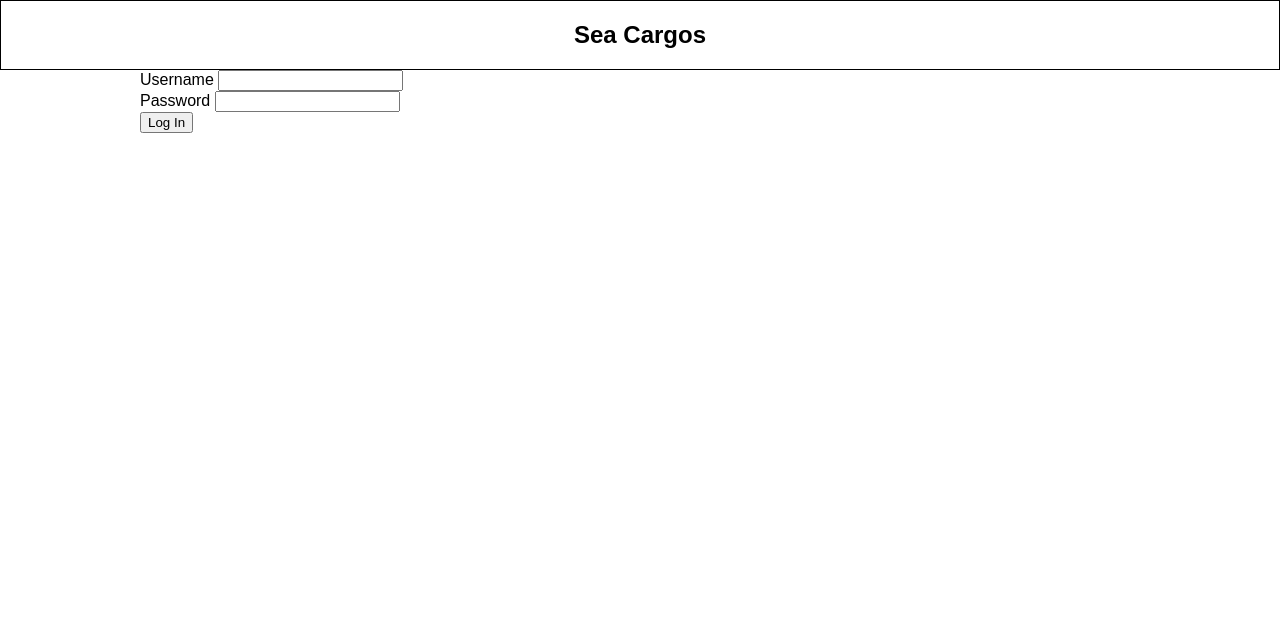
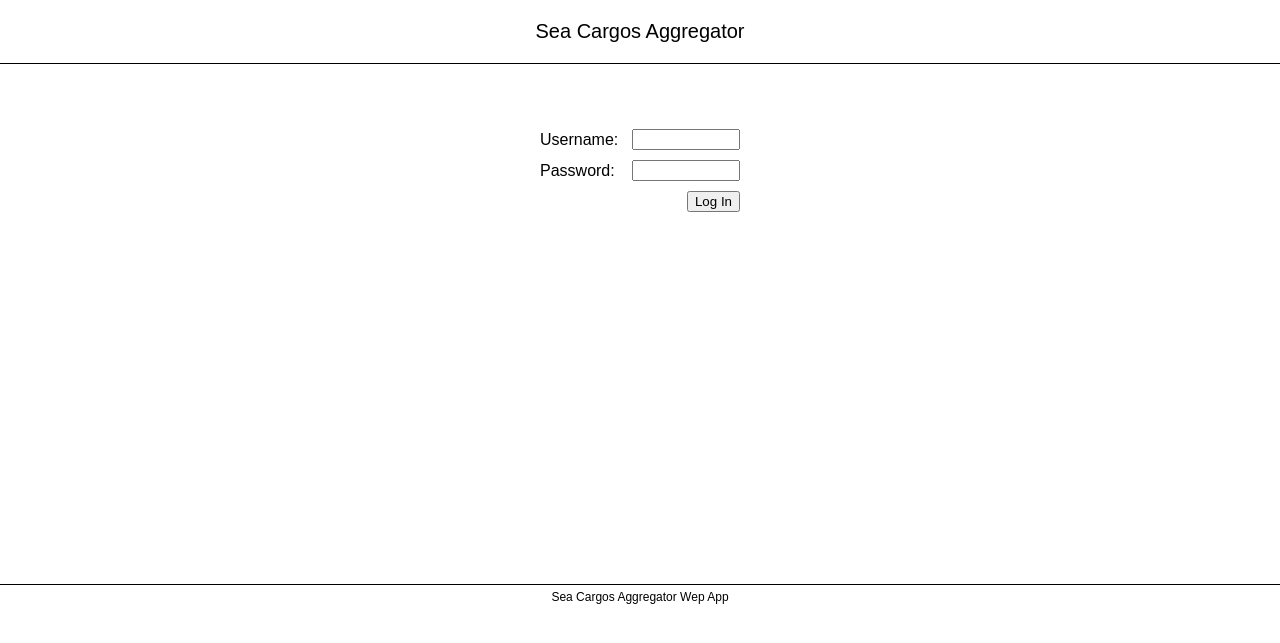
Before and after one commit to deevgeny/seacargos, a Flask app: template seacargos/templates/home/home.html in a window 1280 px wide. Shown: the top 643 px of the page. Run offline with Flask 2, Linux system fonts and the light colour scheme; the template is opened without the code that fills it, so the values that code supplies are empty; parts of the project's set-up code (start-up, migrations or seed data) failed here and were passed over.

Commit message:
Basic grid layout for base, home and admin templates.

```diff
--- a/seacargos/static/style.css
+++ b/seacargos/static/style.css
@@ -1,3 +1,5 @@
+/* Original sourse https://www.w3.org/TR/css-grid/ */
+/* BASIC GRID LAYOUT */
 body {
 	margin: 0;
 	padding: 0;
@@ -5,14 +7,69 @@ body {
 	font-family: Arial;
 }
 
-.header {
-    text-align: center;
-    border: 1px solid black;
+@media (orientation: landscape) {
+    #grid {
+        display: grid;
+        grid-template-areas: "header header"
+                             "top-menu top-menu"
+                             "content content" /* . means empty */
+                             "footer footer";
+        grid-template-columns: auto 1fr;
+        grid-template-rows: auto auto 1fr auto;
+    }
 }
 
-.fixed-container {
-	max-width: 1000px;
-	padding: 0 20px;
-	margin: 0 auto;
-	position: relative;
+#header {grid-area: header; justify-self: stretch;}
+#top-menu {grid-area: top-menu; align-self: left;}
+#side-menu {grid-area: side-menu; align-self: start;}
+#content {grid-area: content; justify-self: center;}
+#footer {grid-area: footer; justify-self: stretch;}
+
+.header-bar {
+    font-size: 20px;
+    padding: 20px 0px;
+    text-align: center;
+    border-bottom: 1px solid black;
 }
+
+.top-menu-bar {
+    background-color: black;
+    color: white;
+}
+
+.content-container {
+    padding: 10px;
+    min-height: 500px;
+}
+
+.footer-bar {
+    font-size: 12px;
+    padding: 5px 0px;
+    text-align: center;
+    border-top: 1px solid black;
+}
+/* CONTENT STYLES */
+form.login-form {
+    display: grid;
+    grid-template-columns: [labels] auto [fields] auto;
+    grid-auto-flow: row dense;
+    width: 200px;
+    margin-top: 50px;
+}
+
+    form.login-form > label {
+        grid-column: labels;
+        grid-row: auto;
+        place-self: center left;
+        /*align-self: center;
+        justify-self: left;*/
+    }
+    form.login-form > input {
+        grid-column: fields;
+        grid-row: auto;
+        place-self: center right;
+        /*align-self: center;
+        justify-self: left;*/
+        margin: 5px 0;
+        max-width: 100px;
+    }
--- a/seacargos/templates/base.html
+++ b/seacargos/templates/base.html
@@ -1,13 +1,24 @@
 <!DOCTYPE html>
+
 <html lang="en">
   <head>
     <meta charset="utf-8">
-    <title>SeaCargos | {% block title %}{% endblock %}</title>
+    <meta name="viewport" content="width=device-width, initial-scale=1">
+    <title>Sea Cargos Aggregator{% block title %}{% endblock %}</title>
     <link rel="stylesheet" href="{{ url_for('static', filename='style.css') }}">
   </head>
+
   <body>
-    <div class="header">
-        <h2>Sea Cargos</h2>
+    <div id="grid">
+      <div id="header" class="header-bar">
+        {% block header %}Sea Cargos Aggregator{% endblock %}
+      </div>
+      <!--<div id="side-menu">Side menu</div>-->
+      <div id="top-menu">{% block top_menu %}{% endblock %}</div>
+      <div id="content" class="content-container">{% block content %}{% endblock %}</div>
+      <div id="footer" class="footer-bar">
+        {% block footer %}Sea Cargos Aggregator Wep App{% endblock %}
+      </div>
     </div>
     <div class="fixed-container">
     {% block errors %}
@@ -16,8 +27,6 @@
       {% endfor %}
     {% endblock %}
 
-    {% block content %}
-    {% endblock %}
     </div>
   </body>
-  </html>
+</html>
--- a/seacargos/templates/home/home.html
+++ b/seacargos/templates/home/home.html
@@ -1,21 +1,28 @@
 {% extends 'base.html' %}
 
-{% block title %}Home Page{% endblock %}
+{% block title %}
+  {% if g.user %}
+    | Dashboard
+  {% endif %}
+{% endblock %}
 
 {% block errors %}
 {% endblock %}
 
-{% block content %}
+{% block top_menu %}
   {% if g.user %}
-    <h6>User: {{ g.user['name'] }}</h6>
-    <a href="{{ url_for('home.logout')}}">Logout</a>
-  {% else %}
-  <form method="post">
-    <label for="username">Username</label>
-    <input name="username" id="username" required><br>
-    <label for="password">Password</label>
-    <input type="password" name="password" id="password" required><br>
-    <input type="submit" value="Log In">
-  </form>
+    User: {{ g.user['name'] }} | <a href="{{ url_for('home.logout')}}">Logout</a>
   {% endif %}
 {% endblock %}
+
+{% block content %}
+  {% if not g.user %}
+    <form method="post" class="login-form">
+      <label for="username">Username:</label>
+      <input name="username" id="username" required>
+      <label for="password">Password:</label>
+      <input type="password" name="password" id="password" required>
+      <input type="submit" value="Log In">
+    </form>
+  {% endif %}
+{% endblock %}
```
Also changed, not shown: seacargos/templates/admin/admin.html (+16 -14 lines).
